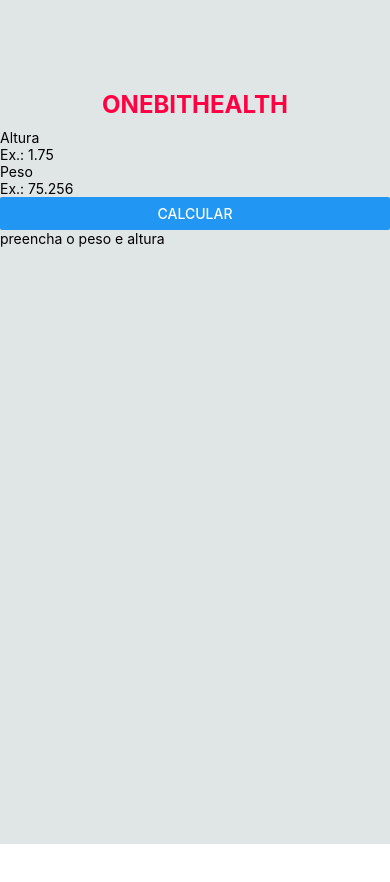
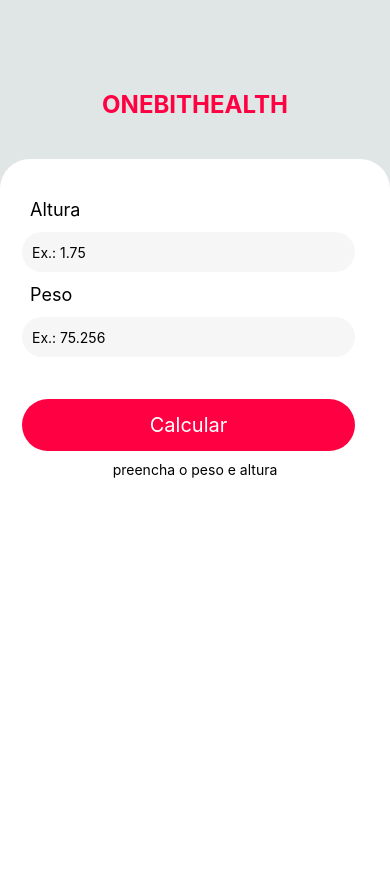
Before and after one commit to ChristianHerber/onebithealth, a React Native app: screen / in a window 390 px wide. Shown: the top 882 px of the page. Before the commit the page ends 844 px from the top, so only its background shows below. Built offline with nearby package versions, Linux system fonts and the light colour scheme.

Commit message:
create: style.js to Form component

```diff
--- a/App.js
+++ b/App.js
@@ -2,13 +2,13 @@
 import React from 'react';
 import { StyleSheet, Text, View } from 'react-native';
 import Title from "./src/components/Title"
-import Main from "./src/components/Main"
+import Form from "./src/components/Form"
 
 export default function App() {
   return (
     <View style={styles.container}>
       <Title />
-      <Main />
+      <Form />
     </View>
   );
 }
--- a/src/components/Form/index.js
+++ b/src/components/Form/index.js
@@ -1,6 +1,7 @@
 import React, { useState } from "react";
-import { TextInput, Text, View, Button } from "react-native"
+import { TextInput, Text, View, TouchableOpacity } from "react-native"
 import ResultImc from "../ResultImc";
+import styles from "./style"
 
 const Form = () => {
 
@@ -29,29 +30,33 @@
     }
 
     return (
-        <View>
-            <View>
+        <View style={styles.formContext}>
+            <View style={styles.form}>
 
-                <Text>Altura</Text>
+                <Text style={styles.formLabel}>Altura</Text>
                 <TextInput
+                    style={styles.input}
                     onChangeText={setHeight}
                     valu={height}
                     placeholder="Ex.: 1.75"
                     keyboardType="numeric"
                 />
 
-                <Text>Peso</Text>
+                <Text style={styles.formLabel}>Peso</Text>
                 <TextInput
+                    style={styles.input}
                     value={weight}
                     onChangeText={setWeight}
                     placeholder="Ex.: 75.256"
                     keyboardType="numeric"
                 />
 
-                <Button
+                <TouchableOpacity
+                    style={styles.buttonCalculator}
                     onPress={() => validationImc()}
-                    title={textButton}
-                />
+                >
+                    <Text style={styles.textButtonCalculator}>{textButton}</Text>
+                </TouchableOpacity>
 
             </View>
 
--- /dev/null
+++ b/src/components/Form/style.js
@@ -0,0 +1,50 @@
+import { StyleSheet } from "react-native";
+
+const styles = StyleSheet.create({
+    formContext: {
+        width: "100%",
+        height: "100%",
+        bottom: 0,
+        backgroundColor: "#ffffff",
+        alignItems: "center",
+        marginTop: 30,
+        borderTopLeftRadius:30,
+        borderTopRightRadius:30,
+    },
+    form: {
+        width: "100%",
+        height: "auto",
+        marginTop: 30,
+        padding: 10,
+    },
+    formLabel: {
+        color: "#000",
+        fontSize: 18,
+        paddingLeft: 20,
+    },
+    input: {
+        width: "90%",
+        borderRadius: 50,
+        backgroundColor: "#f6f6f6",
+        height: 40,
+        margin: 12,
+        paddingLeft: 10,
+    },
+    buttonCalculator: {
+        borderRadius: 50,
+        alignItems: "center",
+        justifyContent: "center",
+        width: "90%",
+        backgroundColor: "#ff0043",
+        paddingTop: 14,
+        paddingBottom: 14,
+        marginLeft: 12,
+        marginTop: 30,
+    },
+    textButtonCalculator: {
+        fontSize: 20,
+        color: "#fff",
+    }
+})
+
+export default styles
```
